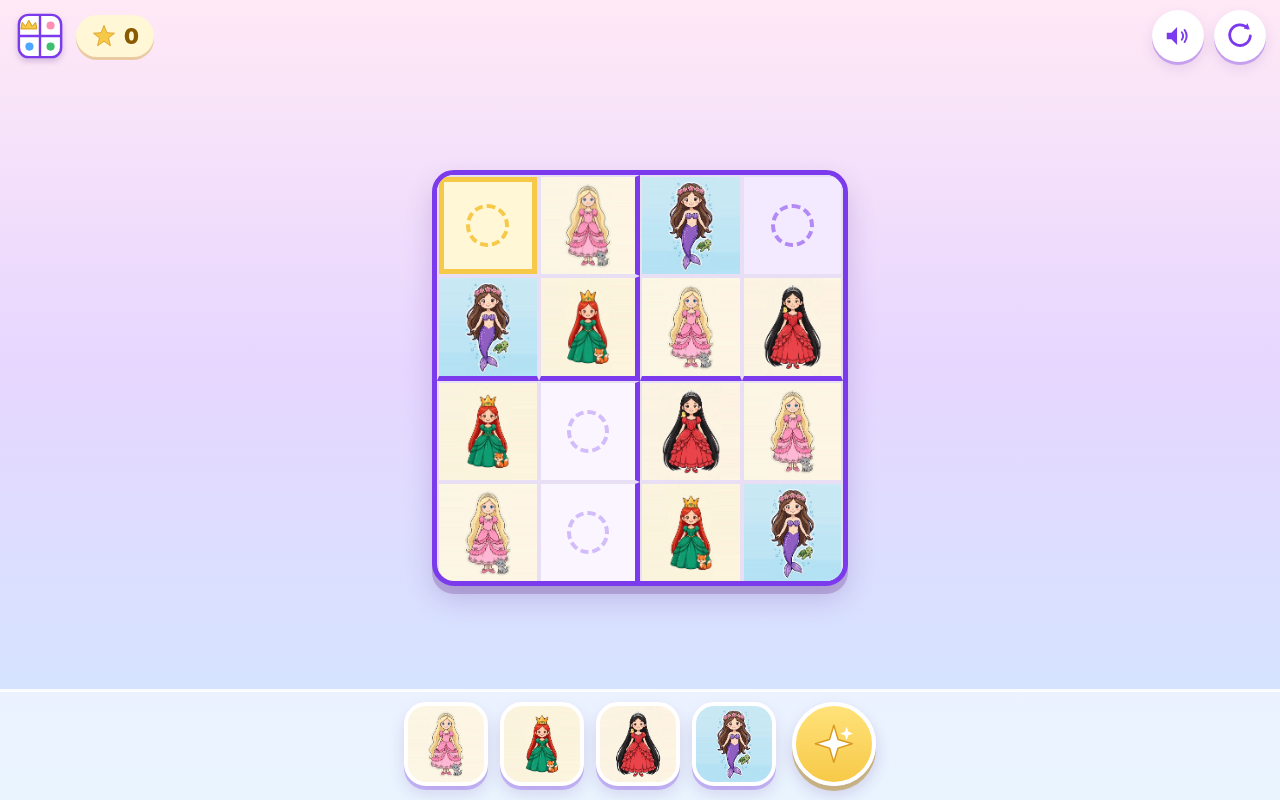
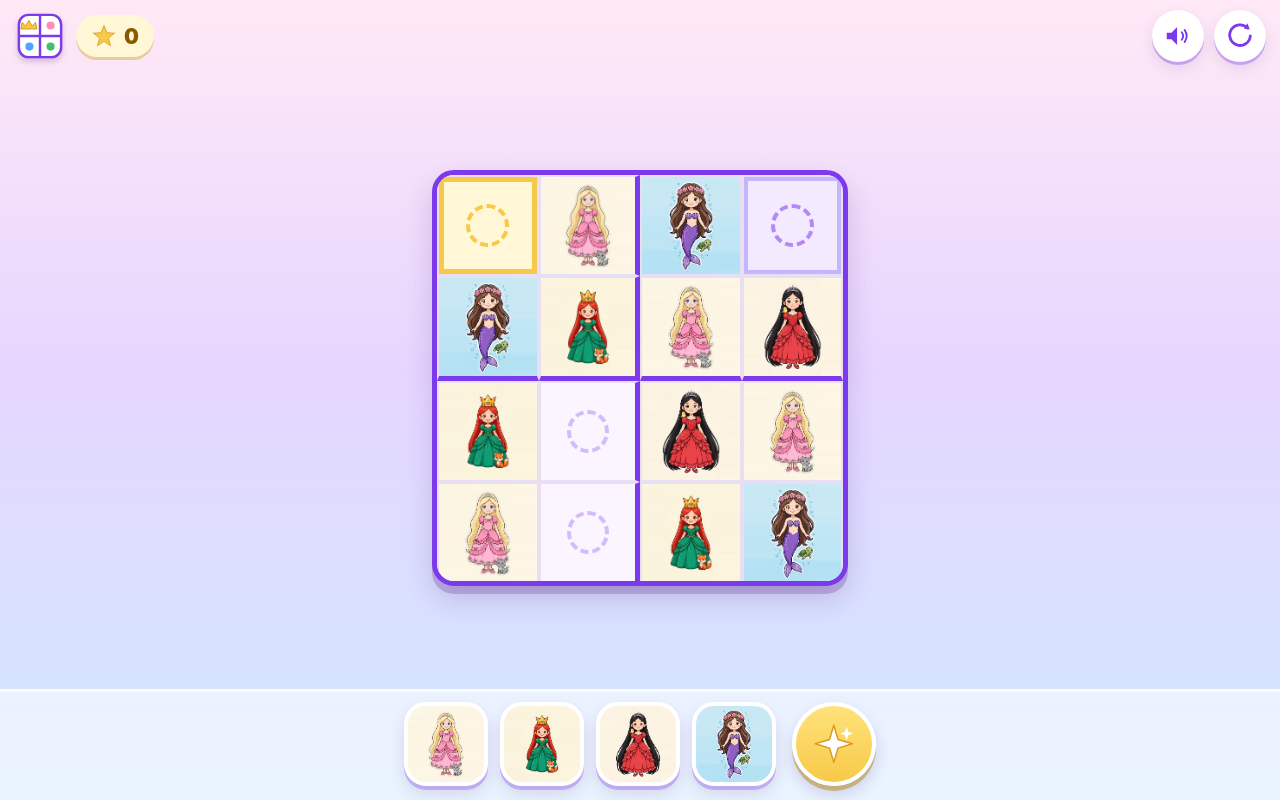
Before and after one commit to mitchmason4/kid-games, a plain HTML site: page sudoku/index.html in a window 1280 px wide. Both pictures are taken after a click on the element 487 px from the left and 225 px from the top of the page. Drawn offline with Linux system fonts and the light colour scheme.

Commit message:
Sudoku: peer highlight as visible ring (bg tint hid under portraits)

```diff
--- a/sudoku/index.html
+++ b/sudoku/index.html
@@ -74,7 +74,7 @@
     width:44%; height:44%; border-radius:50%;
     border:4px dashed rgba(124,58,237,.3);
   }
-  .cell.related { background:#f3eaff; }
+  .cell.related { background:#f3eaff; box-shadow:inset 0 0 0 4px #c4b5fd; }
   .cell.empty.related .hole { border-color:rgba(124,58,237,.55); }
   .cell.selected { background:#fff7d6; box-shadow:inset 0 0 0 5px #f7c948; }
   .cell.selected .hole { border-color:#f7c948; }
```
